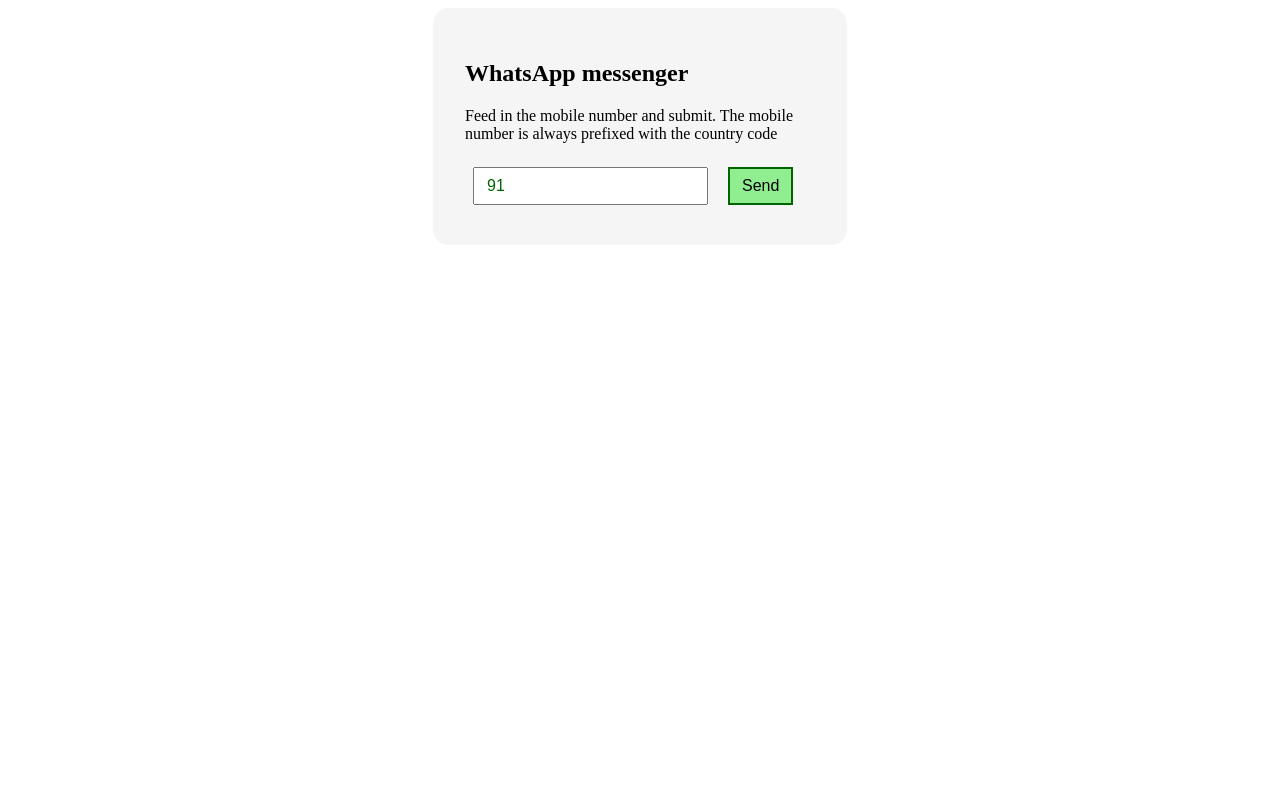
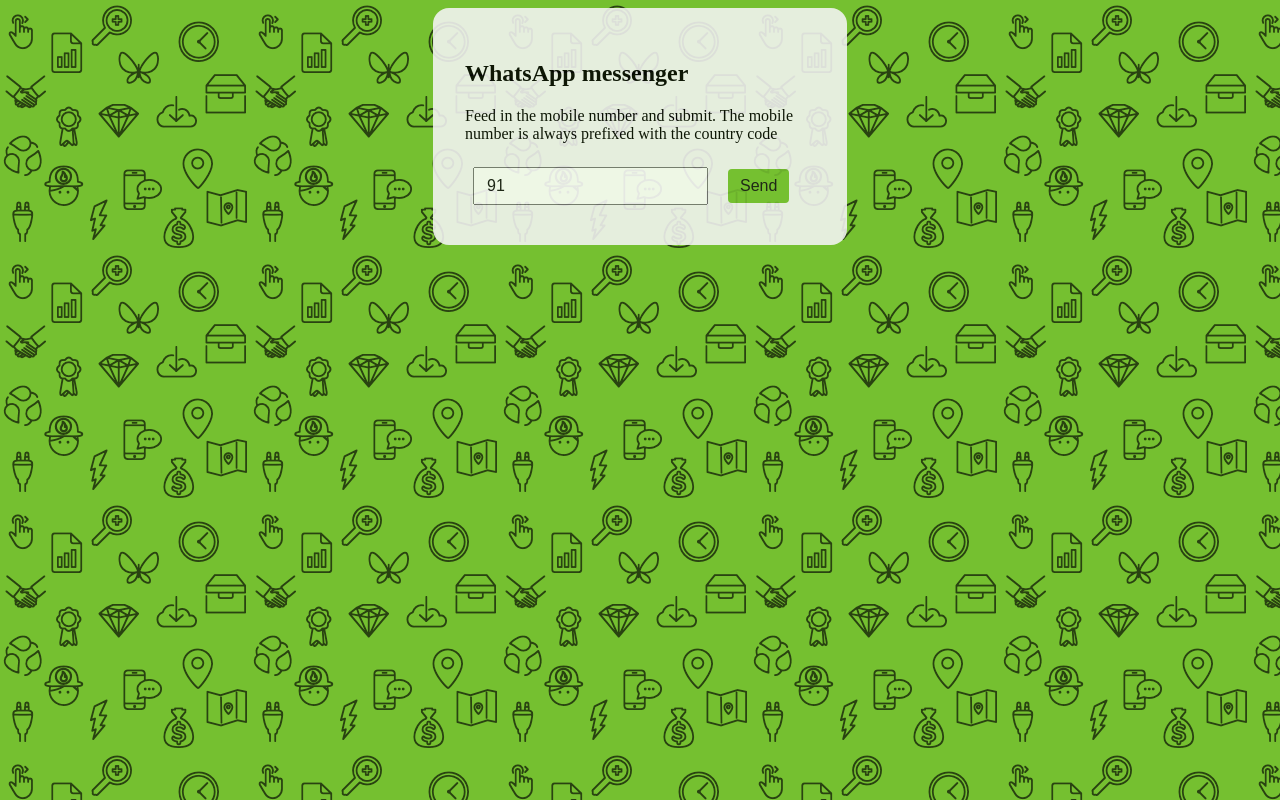
Before and after one commit to 12pixels/wa-messenger, a plain HTML site: page index.htm in a window 1280 px wide. Drawn offline with Linux system fonts and the light colour scheme.

Commit message:
Add files via upload

```diff
--- a/index.htm
+++ b/index.htm
@@ -6,17 +6,20 @@
     <title>WhatsApp messenger</title>
   </head>
   <style media="screen">
+    body {
+      background: url('tile-bg.png');
+      opacity: 0.88;
+    }
     input, button {
       padding: 0.5rem 0.75rem;
-      color:darkgreen;
+      color:rgb(20,20,20);
       font-size:1rem;
       margin:0.15rem;
     }
     button {
-      background-color: lightgreen;
-      border-style: solid;
-      border-color: darkgreen;
-      color:black;
+      background-color: #75C030;
+      border-style: none;
+      border-radius: 0.25rem;
     }
     div.box {
       background-color: whitesmoke;
```
Also changed, not shown: tile-bg.png (added).
